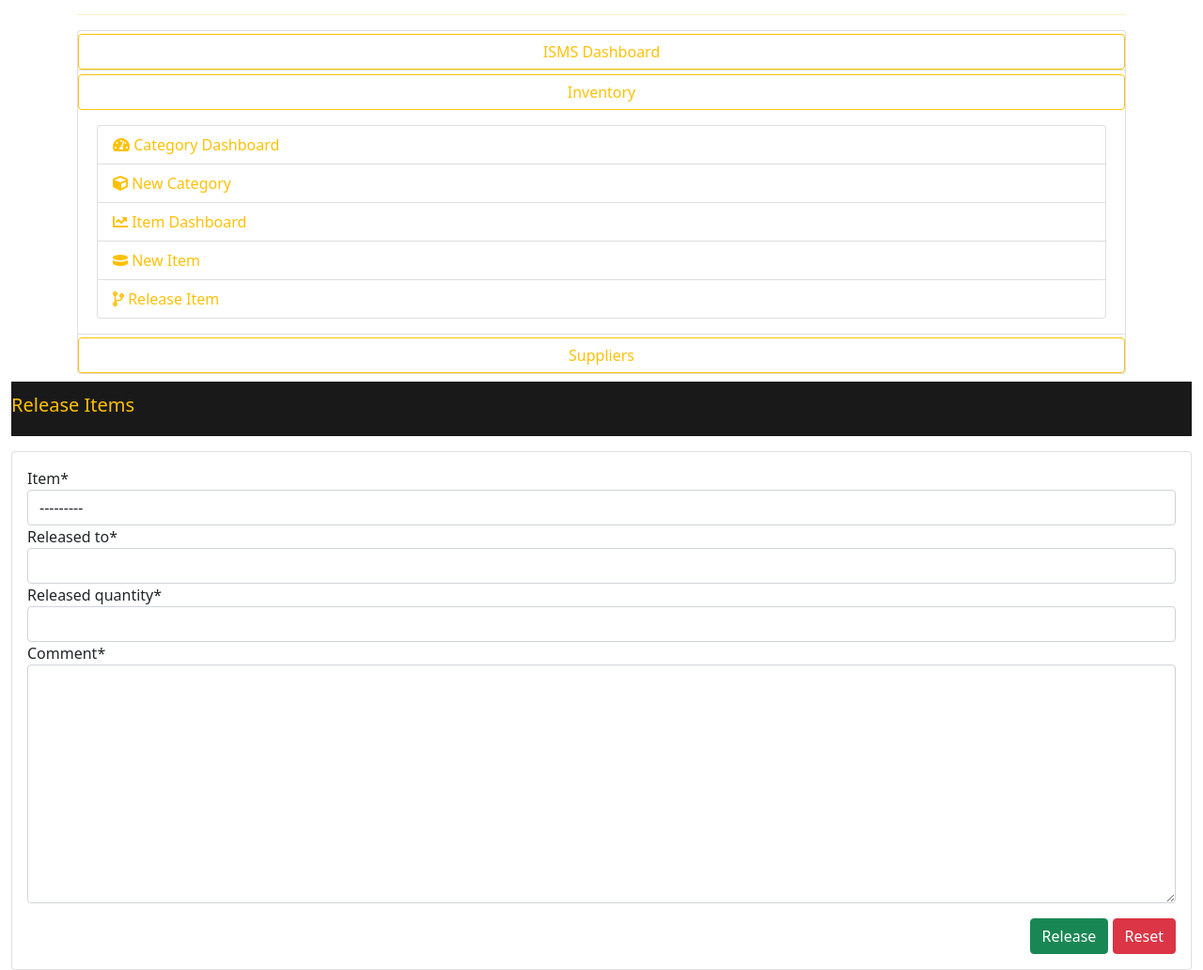
After one commit to isurukavinda99/GrandElite, a Django app: page /isms/item_relase in a window 1280 px wide. The commit adds this page. Shown: the part 301-1333 px from the top of the page at 94% size. Run offline with Django 3.2, Linux system fonts and the light colour scheme; data that the repository does not hold is empty; some libraries are stand-ins or nearby versions.

Commit message:
finish release item task

```diff
--- a/ISMS/admin.py
+++ b/ISMS/admin.py
@@ -8,3 +8,4 @@ admin.site.register(Category)
 admin.site.register(Item)
 admin.site.register(Supplier)
 admin.site.register(SendMail)
+admin.site.register(ItemReleaseTicket)
--- a/ISMS/forms.py
+++ b/ISMS/forms.py
@@ -22,3 +22,8 @@ class SendEmailForm(ModelForm):
     class Meta:
         model = SendMail
         exclude = ('request_date' , )
+
+class ReleaseItemForm(ModelForm):
+    class Meta:
+        model = ItemReleaseTicket
+        fields = ['item', 'released_quantity' , 'comment' , 'released_to']
--- a/ISMS/models.py
+++ b/ISMS/models.py
@@ -61,7 +61,11 @@ class SendMail(models.Model):
 class ItemReleaseTicket(models.Model):
 
     item = models.ForeignKey(Item , related_name='release_item' , on_delete=models.DO_NOTHING , null=False)
+    released_to = models.CharField(max_length=100 , null=False , blank=False)
     released_quantity = models.IntegerField(null=False , blank=False)
     current_quantity = models.IntegerField(null=False , blank=False)
     released_date = models.DateTimeField(auto_now_add=True)
     comment = models.TextField()
+
+    def __str__(self):
+        return self.item.name + ' - ' + self.released_to + ' - ' + str(self.released_quantity) + ' - ' + str(self.released_date)
--- a/ISMS/urls.py
+++ b/ISMS/urls.py
@@ -18,6 +18,8 @@ urlpatterns = [
     path('update_item/<int:id>' , update_item , name = 'update_item'),
     path('delete_item/<int:id>', delete_item , name='delete_item'),
     path('generate_item_report', generate_item_pdf, name ='generate_item_pdf'),
+    # added in sprint 2
+    path('item_relase' , release_items , name = 'item_relase'),
 
     #suppler
     path('suppler_dashboard' , suppler_list , name='suppler_list'),
--- a/ISMS/views.py
+++ b/ISMS/views.py
@@ -252,6 +252,51 @@ def generate_item_pdf(request):
     pdf = render_to_pdf('ISMS/inventory/item_report.html' , context)
     return HttpResponse(pdf , content_type='application/pdf')
 
+# this function related to sprint 2 in inventory section
+def release_items(request):
+
+    release_item_form = ReleaseItemForm()
+    context = {
+        'form' : release_item_form
+    }
+
+    # post request
+    if request.method == 'POST':
+        release_item_form = ReleaseItemForm(request.POST)
+
+        if release_item_form.is_valid():
+
+            item = release_item_form.cleaned_data.get('item')
+            requested_qty = release_item_form.cleaned_data.get('released_quantity')
+            # check if can release item quantity
+            if requested_qty <= item.quantity:
+
+                try:
+                    with transaction.atomic():
+
+                        ticket = release_item_form.save(commit=False)
+                        item_obj = Item.objects.get(id=item.id)
+                        ticket.current_quantity =item_obj.quantity
+                        ticket.save()
+
+                        item_obj.quantity = item_obj.quantity - requested_qty
+                        item_obj.save()
+
+                        messages.success(request, 'Item release ticket is generated ')
+                except:
+                    transaction.rollback()
+                    messages.warning(request, 'Item request is denied !')
+
+            else:
+                messages.warning(request, 'Requested item quantity is grater than current quantity!')
+
+        else:
+            release_item_form.errors
+            context['form'] = release_item_form
+
+
+    return render(request , 'ISMS/inventory/item_relase_form.html' , context)
+
 
 # sprint 02 suppler management
 
--- a/templates/ISMS/general_layout/general_layout.html
+++ b/templates/ISMS/general_layout/general_layout.html
@@ -80,6 +80,7 @@
                     <a href="{% url 'new_category' %}" class="list-group-item text-warning list-group-item-action nav-block"><i class="fas fa-cube"></i> New Category</a>
                     <a href="{% url 'item_dashboard' %}" class="list-group-item text-warning list-group-item-action nav-block"><i class="fas fa-chart-line"></i> Item Dashboard</a>
                     <a href="{% url 'new_item' %}" class="list-group-item text-warning list-group-item-action nav-block"><i class="fas fa-hockey-puck"></i> New Item</a>
+                    <a href="{% url 'item_relase' %}" class="list-group-item text-warning list-group-item-action nav-block"><i class="fas fa-code-branch"></i> Release Item</a>
                 </div>
             </div>
         </div>
--- /dev/null
+++ b/templates/ISMS/inventory/item_relase_form.html
@@ -0,0 +1,54 @@
+{% extends 'ISMS/general_layout/general_layout.html' %}
+{% load crispy_forms_tags %}
+
+{% block title %}
+    Release Items
+{% endblock %}
+
+{% block nav_title %}
+    Release Items
+{%  endblock %}
+
+{% block main_content %}
+    <div class="card mt-3">
+        <div class="card-body">
+            <!--message window-->
+            {% if messages %}
+                {% for message in messages %}
+                    <div class="alert alert-{{ message.tags }} alert-dismissible fade show" role="alert">
+                    {{ message }}
+                    <button type="button" class="btn-close" data-bs-dismiss="alert" aria-label="Close"></button>
+                    </div>
+                {% endfor %}
+            {% endif %}
+
+            <form action="" method="post">
+
+                {% csrf_token %}
+
+                <div class="form-group">
+                    {{ form.item| as_crispy_field}}
+                </div>
+
+                <div class="form-group">
+                    {{ form.released_to| as_crispy_field}}
+                </div>
+
+                <div class="form-group">
+                    {{ form.released_quantity| as_crispy_field}}
+                </div>
+
+                <div class="form-group">
+                    {{ form.comment| as_crispy_field}}
+                </div>
+
+                <div class="form-group mt-3" style="float: right">
+                    <button type="submit" class="btn btn-success">Release</button>
+                    <button type="button" class="btn btn-danger">Reset</button>
+                </div>
+
+            </form>
+
+        </div>
+    </div>
+{% endblock %}
--- a/templates/ISMS/isms_dashboard.html
+++ b/templates/ISMS/isms_dashboard.html
@@ -11,7 +11,10 @@
 {% block main_content %}
 
     <div class="container mt-5">
-        <div class="row row-cols-1 row-cols-sm-2 row-cols-md-4">
+
+        <a href="{% url 'item_relase' %}" type="button" class="btn btn-outline-secondary">Release Items <i class="fas fa-code-branch"></i></a>
+
+        <div class="row row-cols-1 row-cols-sm-2 row-cols-md-4 mt-3">
 
 {#            category#}
             <div class="col">
```
Also changed, not shown: ISMS/migrations/0010_itemreleaseticket.py (added), ISMS/migrations/0011_itemreleaseticket_released_to.py (added).
